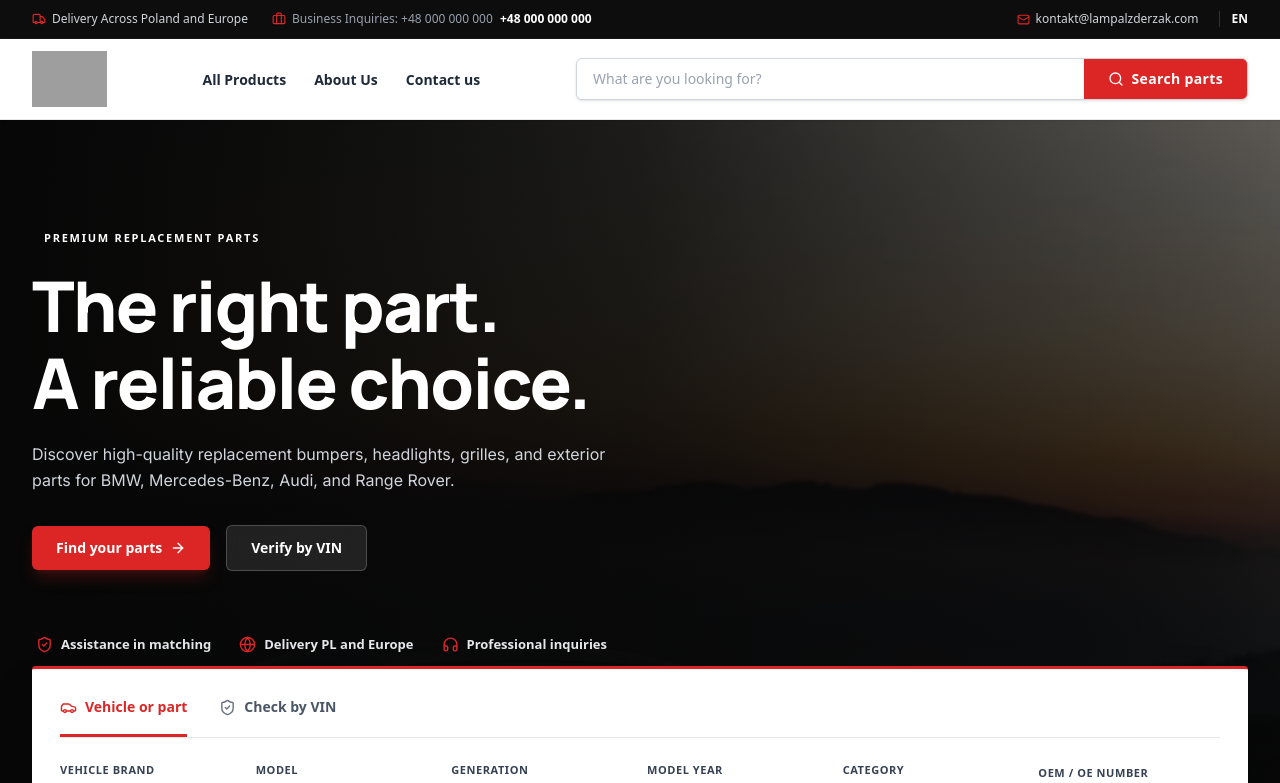
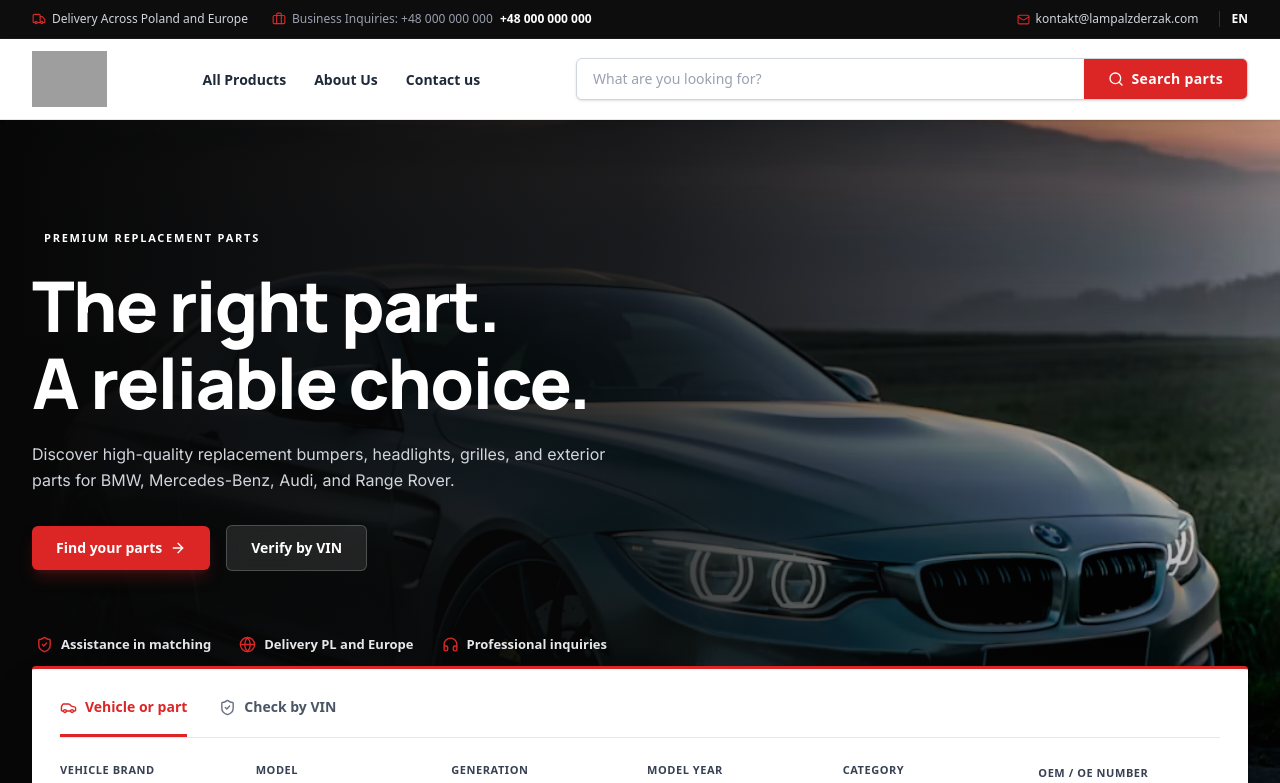
Before and after one commit to Appadvent/BMW---Admin-APIs---Nov-5th--2026, a Next.js app in the folder Frontend/: page / in a window 1280 px wide. Shown: the top 783 px of the page. Built offline with nearby package versions, Linux system fonts and the light colour scheme; no server answers; grey boxes are pictures that could not be loaded.

Commit message:
fix: adjust hero car background positioning and brightness

```diff
--- a/Frontend/src/components/HomePage.tsx
+++ b/Frontend/src/components/HomePage.tsx
@@ -183,15 +183,15 @@ export default function HomePage() {
       {/* ========================================================================= */}
       <section className="relative overflow-hidden pt-10 sm:pt-16 pb-20 sm:pb-28 border-b border-white/10">
         {/* Background Image: BMW M4 Grey Car directly from public assets */}
-        <div className="absolute inset-0 z-0">
+        <div className="absolute inset-0 z-0 overflow-hidden pointer-events-none">
           <img
             src="/76f1295d1c66c026e83fe0b88ecfaad88654837c.png"
             alt="BMW Sports Coupe"
-            className="w-full h-full object-cover object-top filter brightness-[0.45] contrast-125"
+            className="w-full h-full object-cover object-[center_28%] lg:object-[right_center] filter brightness-[0.85] contrast-[1.1]"
           />
-          {/* Gradients to blend seamless dark look */}
-          <div className="absolute inset-0 bg-gradient-to-t from-[#070707] via-[#070707]/60 to-transparent" />
-          <div className="absolute inset-0 bg-gradient-to-r from-[#070707] via-[#070707]/70 to-transparent" />
+          {/* Subtle gradients to blend text legibility on left while keeping car clearly visible on right */}
+          <div className="absolute inset-0 bg-gradient-to-r from-[#070707] via-[#070707]/75 to-transparent" />
+          <div className="absolute inset-0 bg-gradient-to-t from-[#070707] via-transparent to-transparent" />
         </div>
 
         <div className="relative z-10 max-w-[1360px] mx-auto px-4 sm:px-6 lg:px-8">
```
